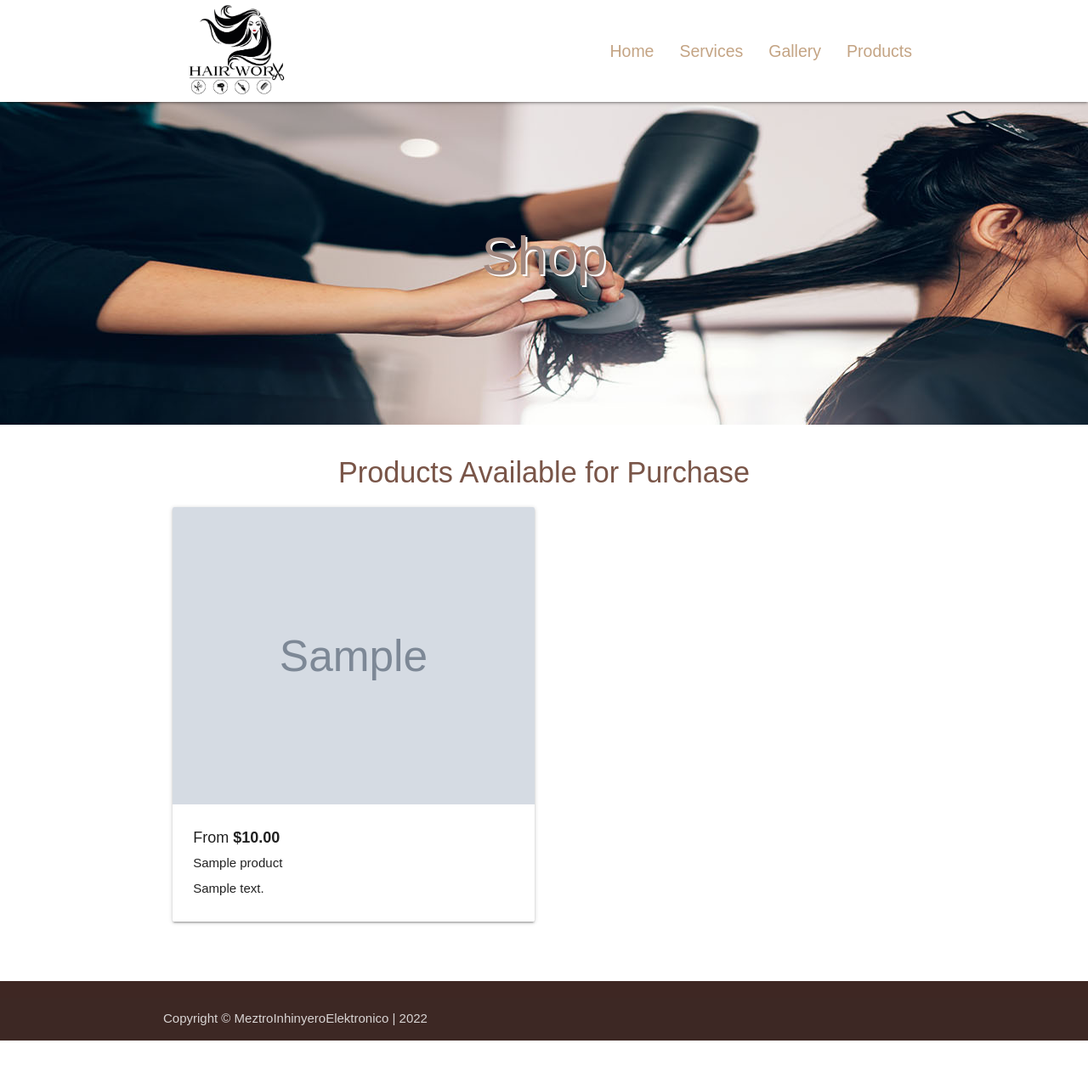
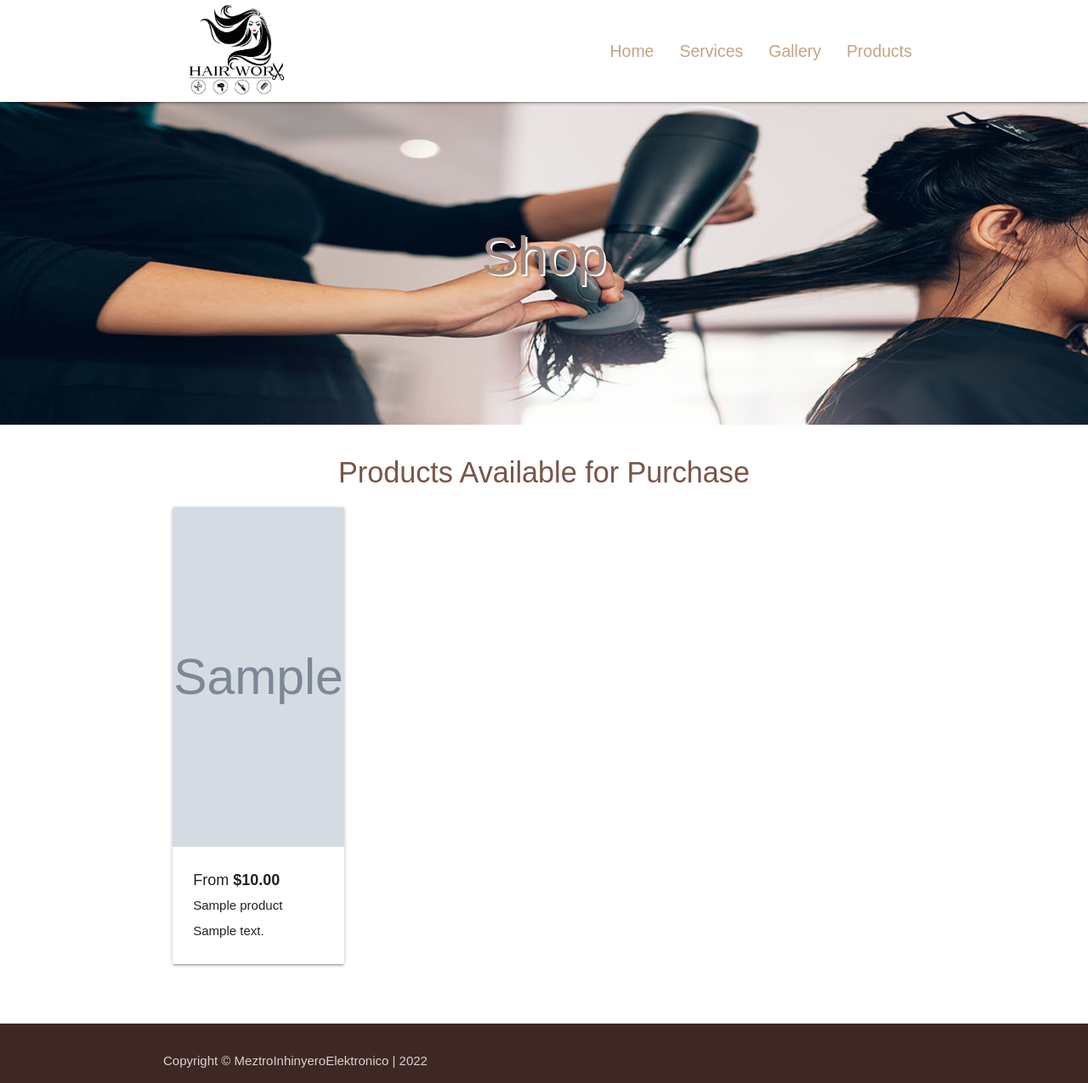
Before and after one commit to christopherece/hairworx_project, a Django app: page /products/ in a window 1280 px wide. Shown: the whole page at 85% size. Before the commit the page ends 1225 px from the top, so only its background shows below. Run offline with Django 4.2, Linux system fonts and the light colour scheme; tables that the repository leaves empty hold one stand-in row (values such as "Sample post"); grey boxes marked "Sample" are stand-in pictures; parts of the project's set-up code (start-up, migrations or seed data) failed here and were passed over.

Commit message:
Edited Product

```diff
--- a/templates/products/index.html
+++ b/templates/products/index.html
@@ -26,10 +26,10 @@
           </span> </h4>
           <div class="row">
             {% for product in products %}
-              <div class="col s12 m6">
+              <div class="col s12 m3">
               <div class="card">
                 <div class="card-image medium">
-                  <img src="{{ product.photo.url }}" height="350px" alt="">
+                  <img src="{{ product.photo.url }}" height="400px" alt="">
 
                 </div>
                 <div class="card-content">
```
